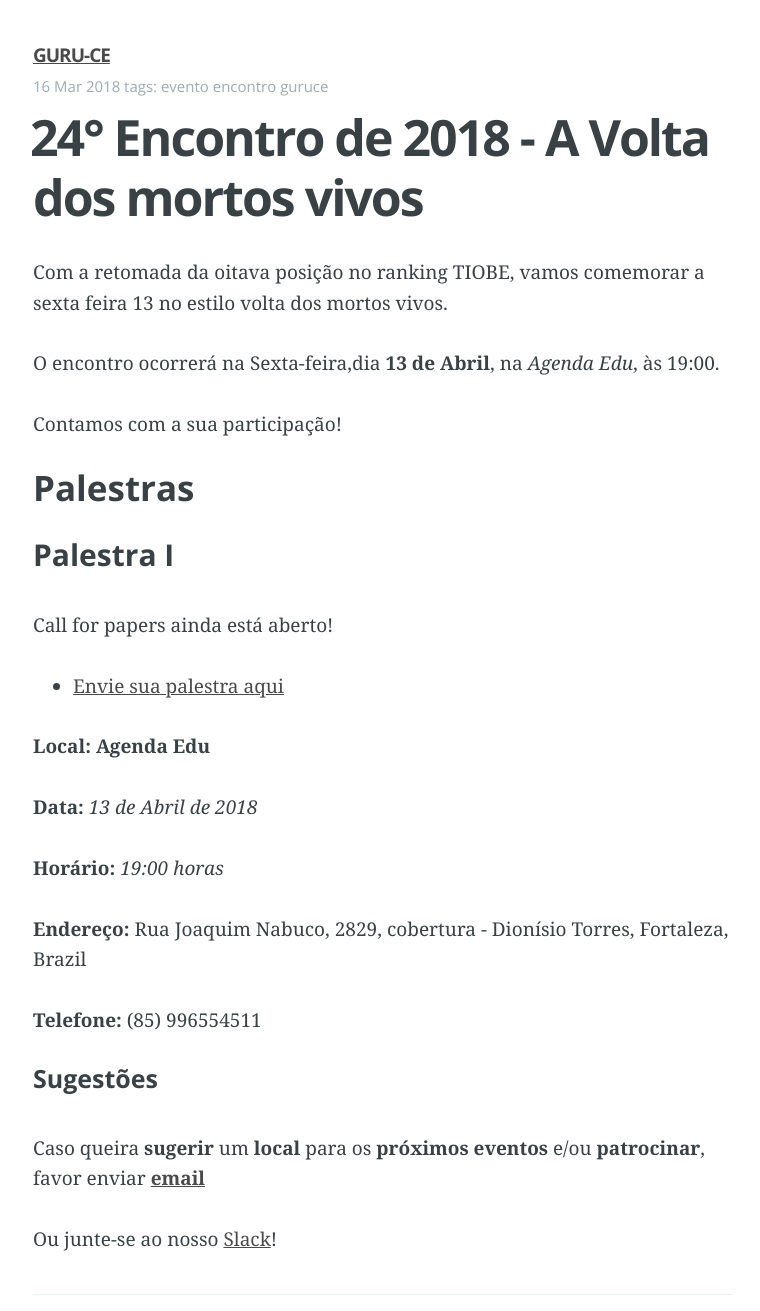
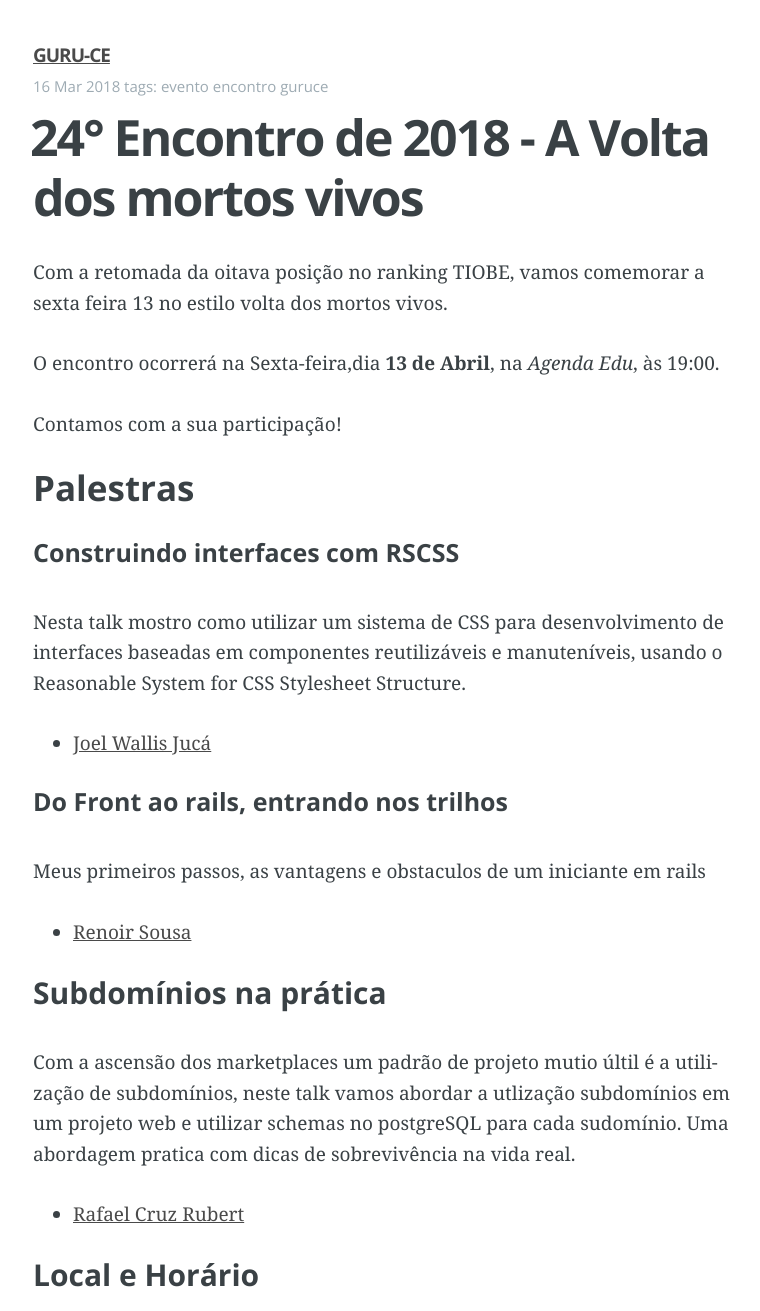
Before and after one commit to guru-ce/guru-ce.github.io, a Jekyll site: the page built from _posts/2018-03-16-primeiro-encontro-2018.md, in a window 1280 px wide and 1400 px high, cut to the strip 0-1311 px from the top of the window. Shown: the whole strip, without its empty margins (257-1017 px from the left). Built offline with Jekyll 4.4.1, drawn with Linux system fonts in a browser that asks for light colours.

Commit message:
Adiciona as palestras

```diff
--- a/_posts/2018-03-16-primeiro-encontro-2018.md
+++ b/_posts/2018-03-16-primeiro-encontro-2018.md
@@ -13,10 +13,26 @@ O encontro ocorrerá na Sexta-feira,dia **13 de Abril**, na _Agenda Edu_, às 19
 Contamos com a sua participação!
 
 ### Palestras
+##### Construindo interfaces com RSCSS
 
-#### Palestra I
-Call for papers ainda está aberto!
-- [Envie sua palestra aqui](http://call4paperz.com/events/primeiro-meetup-2018-guru-ce)
+Nesta talk mostro como utilizar um sistema de CSS para desenvolvimento de interfaces baseadas em componentes reutilizáveis e manuteníveis, usando o Reasonable System for CSS Stylesheet Structure.
+
+- [Joel Wallis Jucá](https://www.linkedin.com/in/joelwallis)
+
+##### Do Front ao rails, entrando nos trilhos
+
+Meus primeiros passos, as vantagens e obstaculos de um iniciante em rails
+
+- [Renoir Sousa](https://www.linkedin.com/in/renoirsousa)
+
+#### Subdomínios na prática
+
+Com a ascensão dos marketplaces um padrão de projeto mutio últil é a utilização de subdomínios, neste talk vamos abordar a utlização subdomínios em um projeto web e utilizar schemas no postgreSQL para cada sudomínio. Uma abordagem pratica com dicas de sobrevivência na vida real.
+
+- [Rafael Cruz Rubert](mailto:rafael@rubert.com.br)
+
+
+#### Local e Horário
 
 __Local:__ __Agenda Edu__
 
```
Also changed, not shown: Gemfile.lock.
